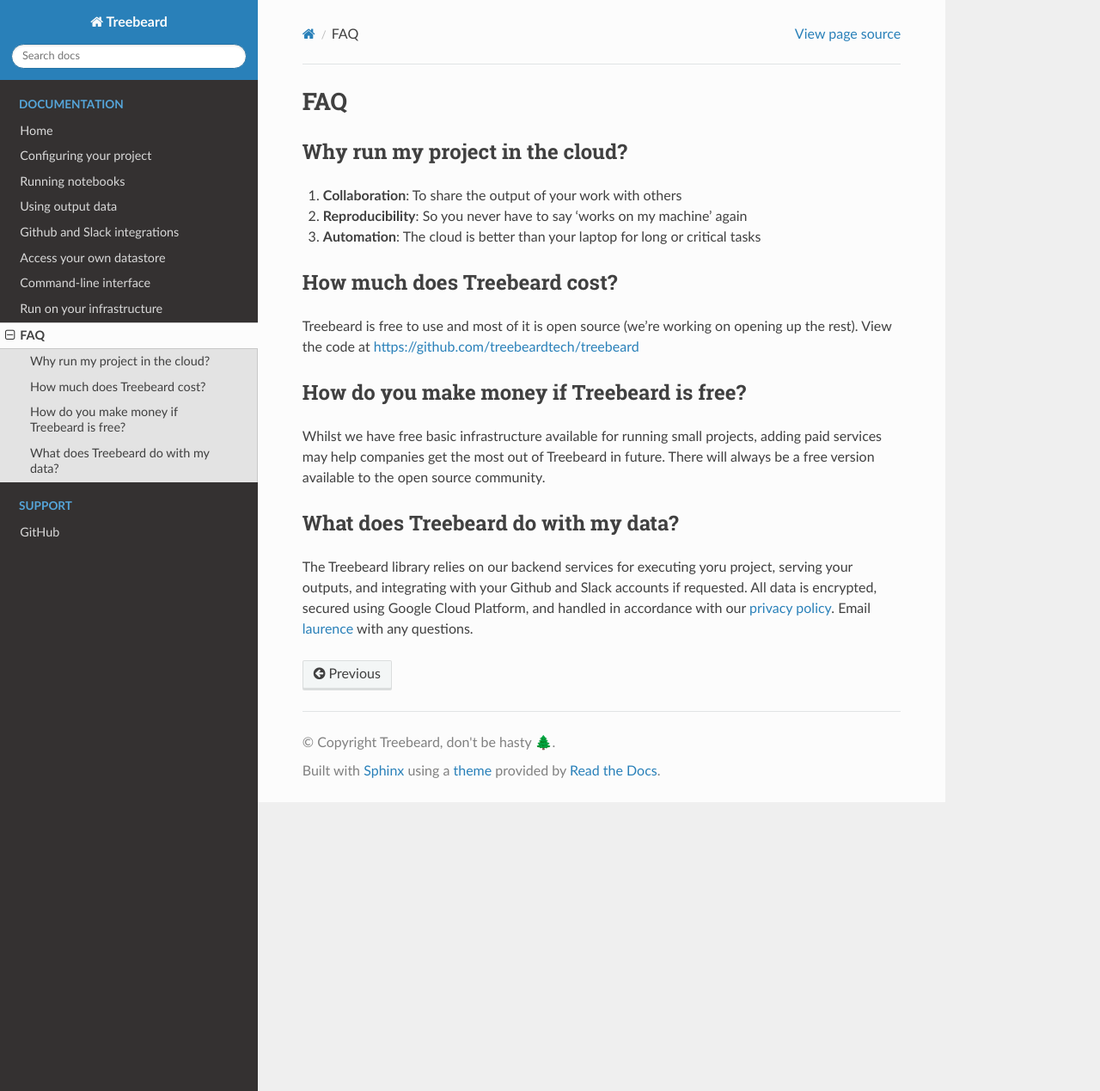
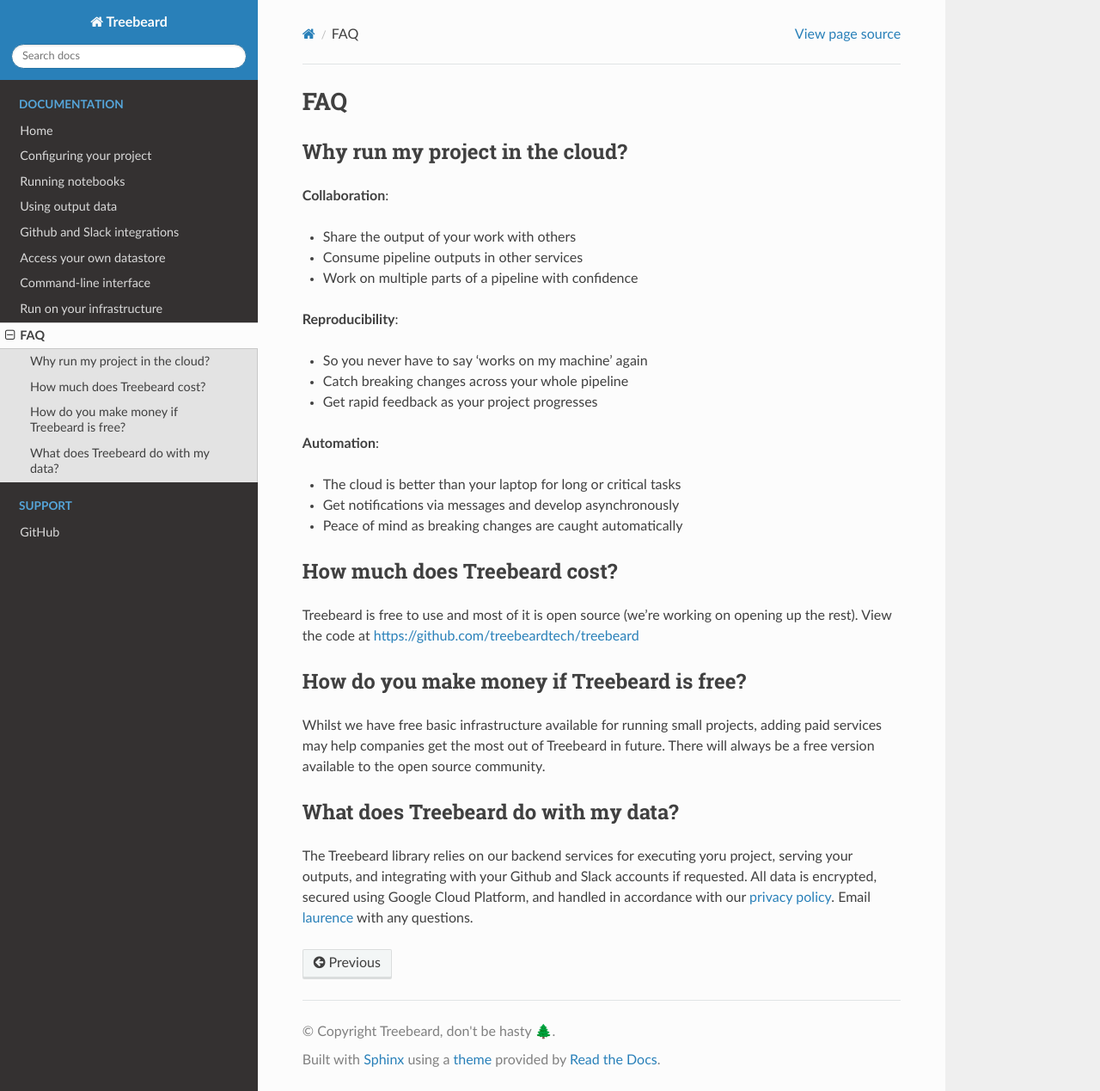
Before and after one commit to treebeardtech/nbmake-action, a Sphinx documentation site: the page built from docs/faq.md, in a window 1280 px wide and 1269 px high. Shown: the whole window at 86% size. Built offline with Sphinx 7.4.7 and the Read the Docs theme 2.0.0, drawn with Linux system fonts in a browser that asks for light colours.

```diff
--- a/docs/faq.md
+++ b/docs/faq.md
@@ -2,9 +2,23 @@
 
 ## Why run my project in the cloud?
 
-1. **Collaboration**: To share the output of your work with others
-2. **Reproducibility**: So you never have to say 'works on my machine' again
-3. **Automation**: The cloud is better than your laptop for long or critical tasks
+**Collaboration**:
+
+- Share the output of your work with others
+- Consume pipeline outputs in other services
+- Work on multiple parts of a pipeline with confidence
+
+**Reproducibility**:
+
+- So you never have to say 'works on my machine' again
+- Catch breaking changes across your whole pipeline
+- Get rapid feedback as your project progresses
+
+**Automation**:
+
+- The cloud is better than your laptop for long or critical tasks
+- Get notifications via messages and develop asynchronously
+- Peace of mind as breaking changes are caught automatically
 
 ## How much does Treebeard cost?
 
```
Also changed, not shown: docs/index.md (+17 -1 lines).
